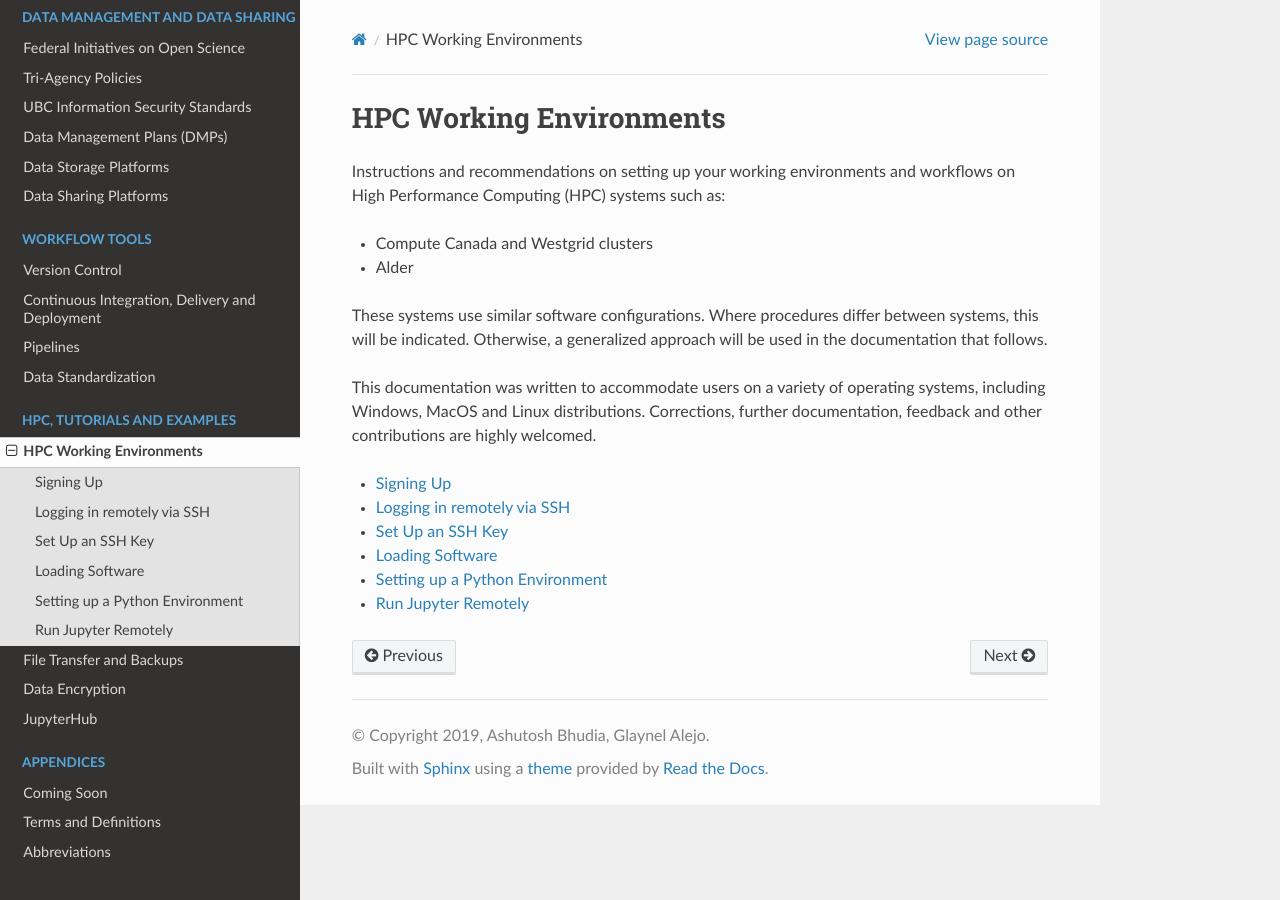
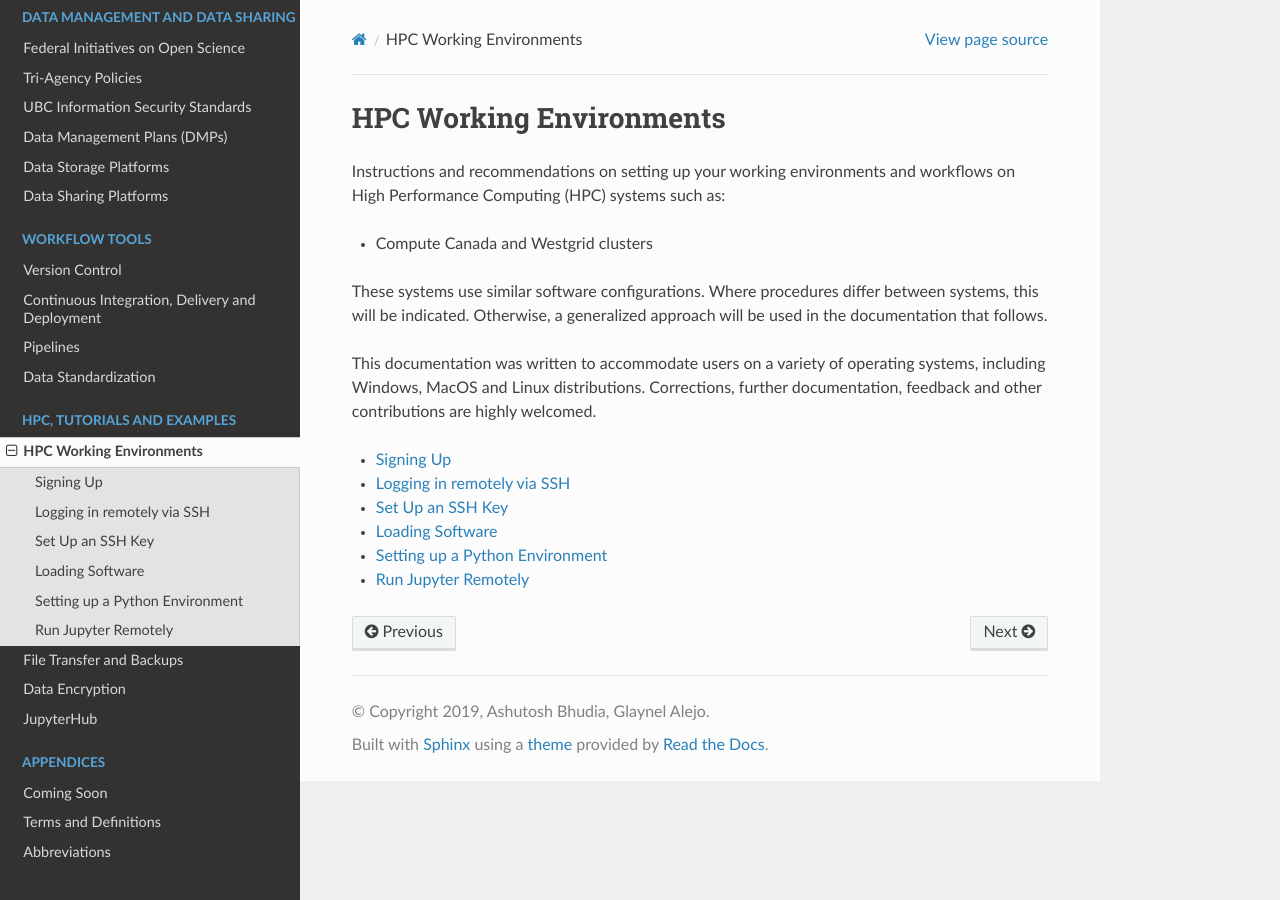
Before and after one commit to ubcbraincircuits/whitepaper, a Sphinx documentation site: the page built from source/alder_compute_canada/index.rst, in a window 1280 px wide. Built offline with Sphinx 7.4.7 and the Read the Docs theme 2.0.0, drawn with Linux system fonts in a browser that asks for light colours; pages that are not in the unit, such as notebooks, are missing from menus.

Commit message:
Update index.rst

```diff
--- a/source/alder_compute_canada/index.rst
+++ b/source/alder_compute_canada/index.rst
@@ -5,7 +5,6 @@ HPC Working Environments
 Instructions and recommendations on setting up your working environments and workflows on High Performance Computing (HPC) systems such as:
 
 * Compute Canada and Westgrid clusters
-* Alder
 
 These systems use similar software configurations. Where procedures differ between systems, this will be indicated. Otherwise, a generalized approach will be used in the documentation that follows.
 
```
